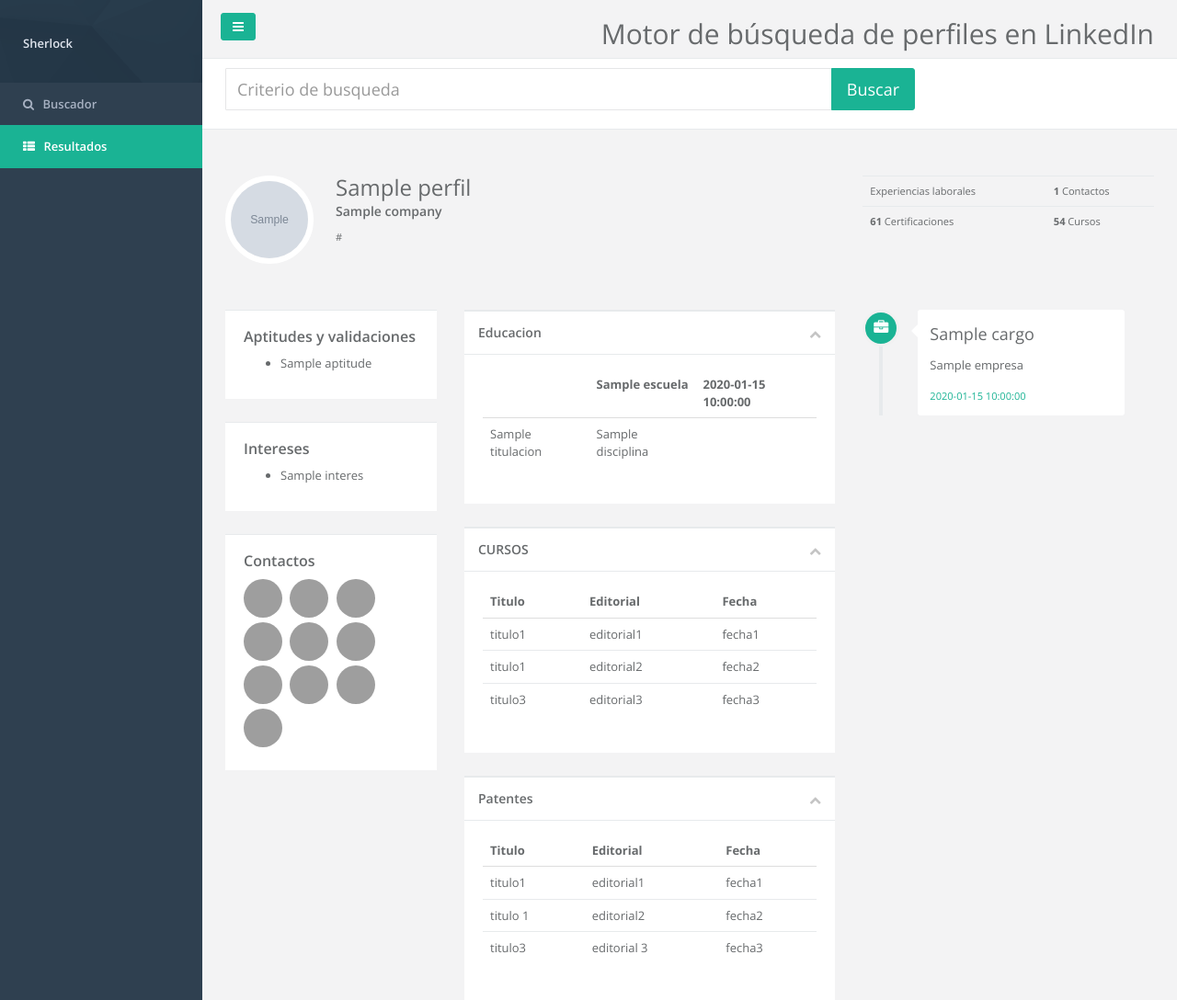
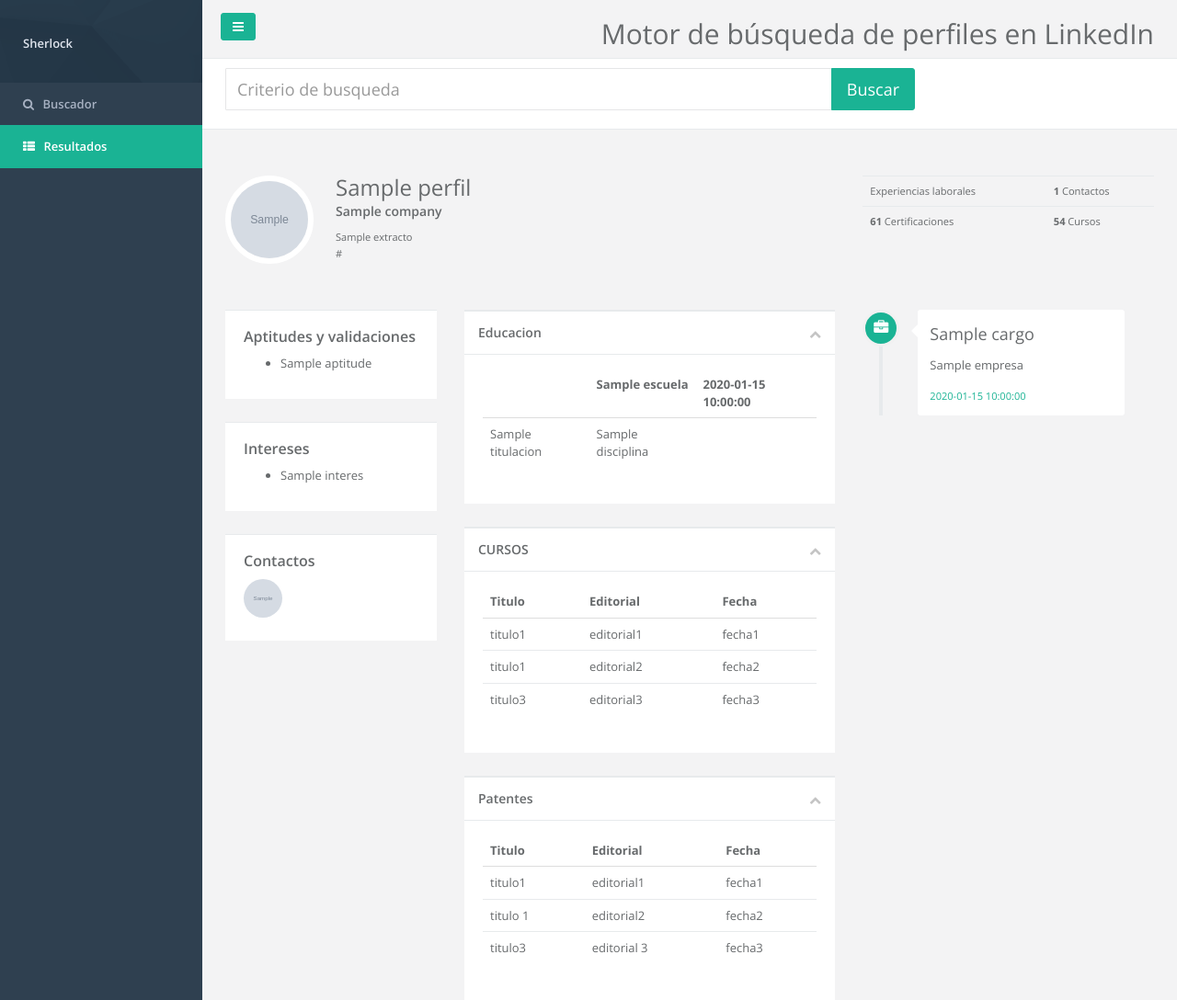
Before and after one commit to LeonelVazquezPerez/LinkedinTT, a Flask app: template templates/verPerfil.html in a window 1280 px wide. Shown: the top 1088 px of the page at 92% size. Run offline with Flask 2, Linux system fonts and the light colour scheme; the template is opened without the code that fills it: most values are stand-ins (such as "Sample title", 1, 10 or a date in 2020); grey boxes marked "Sample" are stand-in pictures; some libraries are stand-ins or nearby versions; grey boxes are pictures that could not be loaded.

Commit message:
Modificacion de campos para verperfil

```diff
--- a/templates/verPerfil.html
+++ b/templates/verPerfil.html
@@ -97,6 +97,9 @@
                                 </h2>
                                 <h4>{{perfil.company}}</h4>
                                 <small>
+                                    {{perfil.extracto}}
+                                </small><br>
+                                <small>
                                     {{perfil.url}}
                                 </small>
                             </div>
@@ -111,7 +114,7 @@
                                 <strong>{{perfil.NoCargos}}</strong> Experiencias laborales
                             </td>
                             <td>
-                                <strong>{{perfil.cargos|length}}</strong> Contactos
+                                <strong>{{perfil.contactos|length}}</strong> Contactos
                             </td>
 
                         </tr>
@@ -176,16 +179,9 @@
                             <h3>Contactos</h3>
 
                             <div class="user-friends">
-                                <a href=""><img alt="image" class="img-circle" src="img/a3.jpg"></a>
-                                <a href=""><img alt="image" class="img-circle" src="img/a1.jpg"></a>
-                                <a href=""><img alt="image" class="img-circle" src="img/a2.jpg"></a>
-                                <a href=""><img alt="image" class="img-circle" src="img/a4.jpg"></a>
-                                <a href=""><img alt="image" class="img-circle" src="img/a5.jpg"></a>
-                                <a href=""><img alt="image" class="img-circle" src="img/a6.jpg"></a>
-                                <a href=""><img alt="image" class="img-circle" src="img/a7.jpg"></a>
-                                <a href=""><img alt="image" class="img-circle" src="img/a8.jpg"></a>
-                                <a href=""><img alt="image" class="img-circle" src="img/a2.jpg"></a>
-                                <a href=""><img alt="image" class="img-circle" src="img/a1.jpg"></a>
+                                {%for contacto in perfil.contactos:%}
+                                <a href="{{contacto.url}}"><img alt="image" class="img-circle" src="/static/img/{{contacto.imagen}}"></a>
+                                {%endfor%}
                             </div>
                         </div>
                     </div>
```
Also changed, not shown: scrappyProfile.py (+15 -6 lines).
